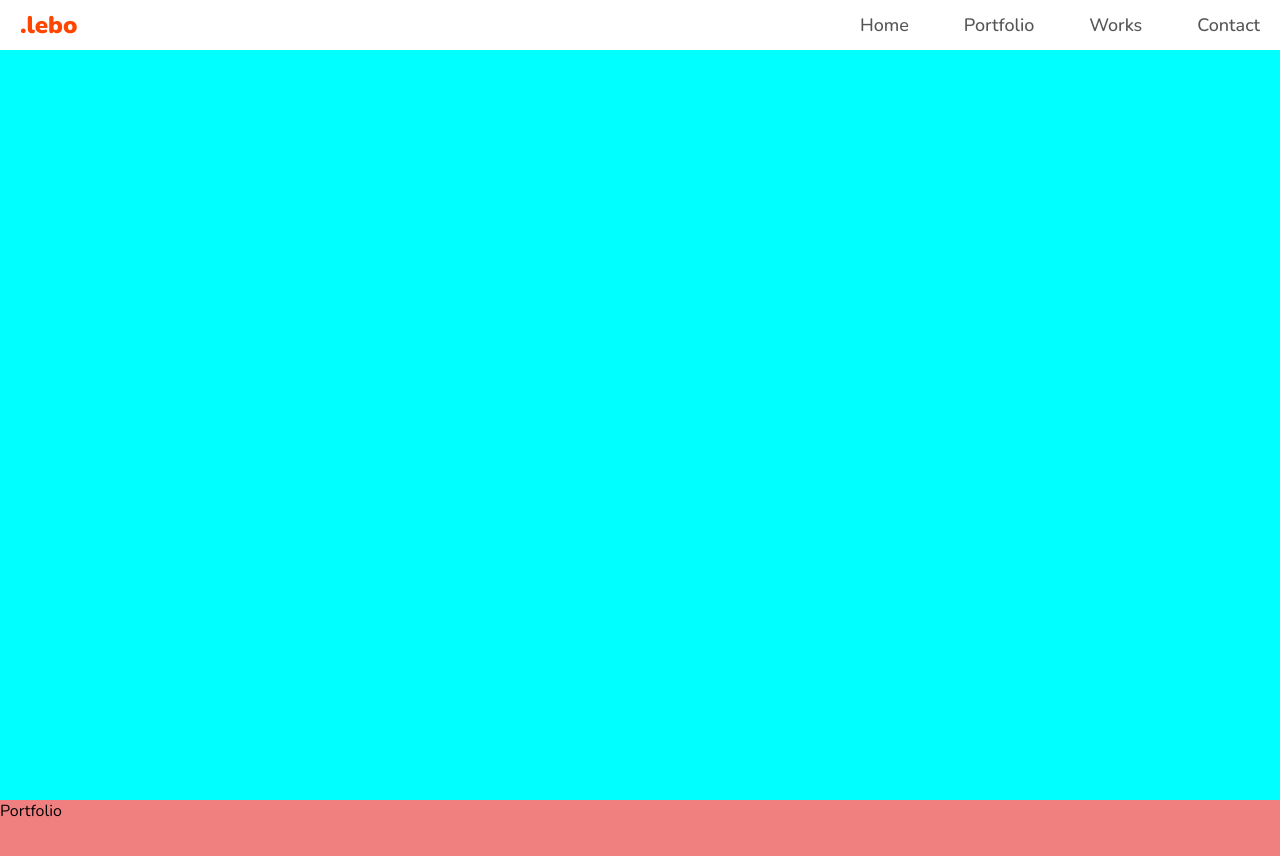
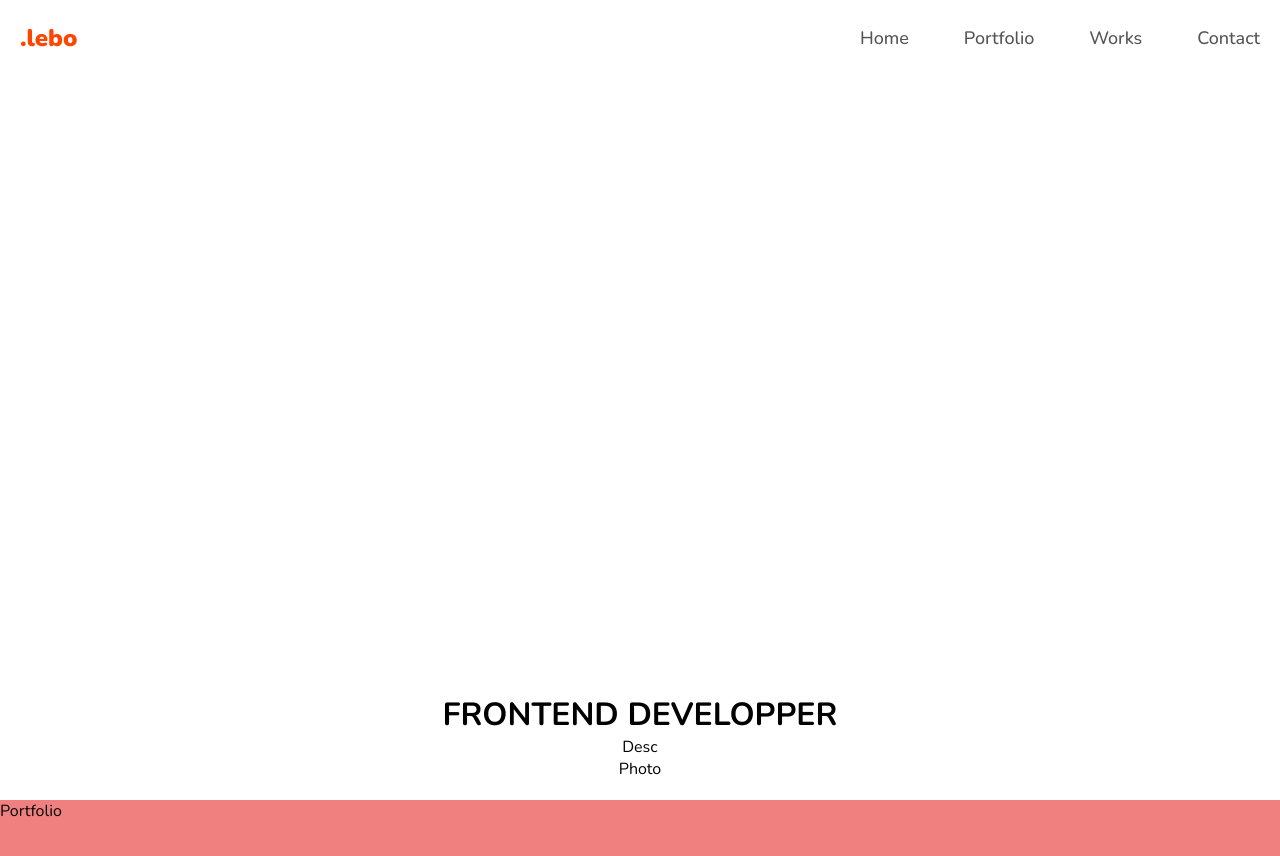
Before and after one commit to tafitahery/portfolio-perso, a React (Create React App) app: page / in a window 1280 px wide. Shown: the top 856 px of the page. Built offline with nearby package versions, Linux system fonts and the light colour scheme.

Commit message:
Home page

```diff
--- a/src/components/home/Home.jsx
+++ b/src/components/home/Home.jsx
@@ -3,7 +3,11 @@ import './home.scss';
 export default function Home() {
   return (
     <div className="home" id="home">
-      Home
+      <div className="wrapper">
+        <h1 className="title">FRONTEND DEVELOPPER</h1>
+        <p className="desc">Desc</p>
+        <div className="image">Photo</div>
+      </div>
     </div>
   );
 }
--- a/src/components/home/home.scss
+++ b/src/components/home/home.scss
@@ -1,5 +1,14 @@
 .home {
-  background-color: aqua;
   height: 100vh;
   width: 100%;
+  display: flex;
+  align-items: flex-end;
+  justify-content: center;
+
+  .wrapper {
+    display: flex;
+    flex-direction: column;
+    align-items: center;
+    margin-bottom: 20px;
+  }
 }
--- a/src/components/navbar/navbar.scss
+++ b/src/components/navbar/navbar.scss
@@ -4,14 +4,16 @@
   z-index: 10;
   width: 100%;
   background-color: white;
-  height: 50px;
+  height: 75px;
   display: flex;
+  justify-content: center;
 
   .wrapper {
     display: flex;
     align-items: center;
     margin: 0 20px;
     width: 100%;
+    max-width: 1280px;
 
     .logo {
       flex: 2;
```
